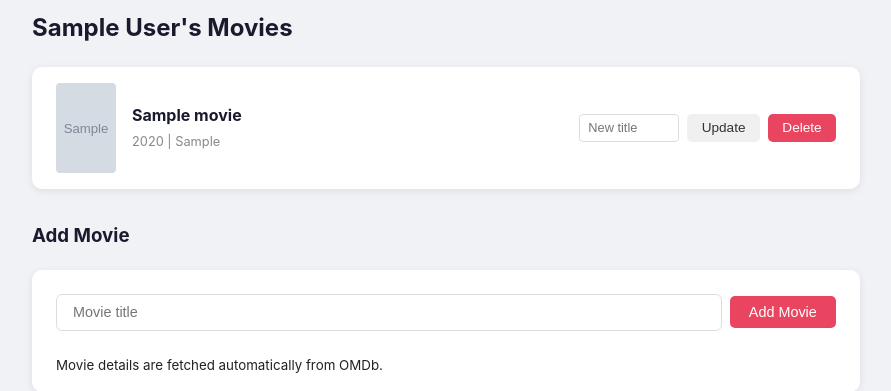
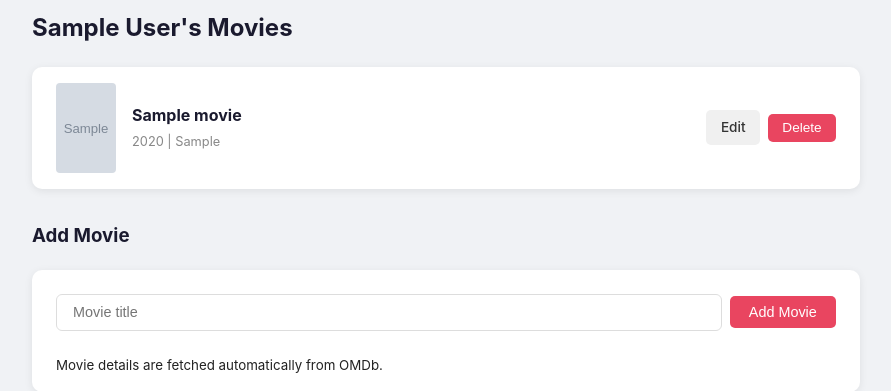
Before and after one commit to Kenan999/MoviWebApp, a Flask app: page /users/1/movies in a window 1280 px wide. Shown: the part 138-529 px from the top of the page, without its empty margins (194-1085 px from the left). Run offline with Flask 3, Linux system fonts and the light colour scheme; tables that the repository leaves empty hold one stand-in row (values such as "Sample post"); grey boxes marked "Sample" are stand-in pictures.

Commit message:
Add dedicated edit page for movies

```diff
--- a/app.py
+++ b/app.py
@@ -117,6 +117,13 @@ def get_movies(user_id):
     return render_template("movies.html", movies=movies, user=user)
 
 
+@app.route("/users/<int:user_id>/movies/<int:movie_id>/edit")
+def edit_movie(user_id, movie_id):
+    movie = Movie.query.get_or_404(movie_id)
+    user = User.query.get_or_404(user_id)
+    return render_template("edit_movie.html", movie=movie, user=user)
+
+
 @app.route("/users/<int:user_id>/movies/<int:movie_id>/update", methods=["POST"])
 def update_movie(user_id, movie_id):
     new_title = request.form.get("name")
--- a/templates/movies.html
+++ b/templates/movies.html
@@ -23,11 +23,8 @@
                 {% endif %}
             </div>
             <div class="movie-actions">
-                <form action="{{ url_for('update_movie', user_id=user.id, movie_id=movie.id) }}" method="POST" class="inline">
-                    <input type="text" name="name" placeholder="New title" required>
-                    <button type="submit" class="btn btn-edit">Update</button>
-                </form>
-                <form action="{{ url_for('delete_movie', user_id=user.id, movie_id=movie.id) }}" method="POST" class="inline" onsubmit="return confirm('Delete {{ movie.name }}?')">
+                <a href="{{ url_for('edit_movie', user_id=user.id, movie_id=movie.id) }}" class="btn btn-edit">Edit</a>
+                <form action="{{ url_for('delete_movie', user_id=user.id, movie_id=movie.id) }}" method="POST" onsubmit="return confirm('Delete {{ movie.name }}?')">
                     <button type="submit" class="btn btn-danger">Delete</button>
                 </form>
             </div>
```
Also changed, not shown: templates/edit_movie.html (added, +14 -0 lines).
